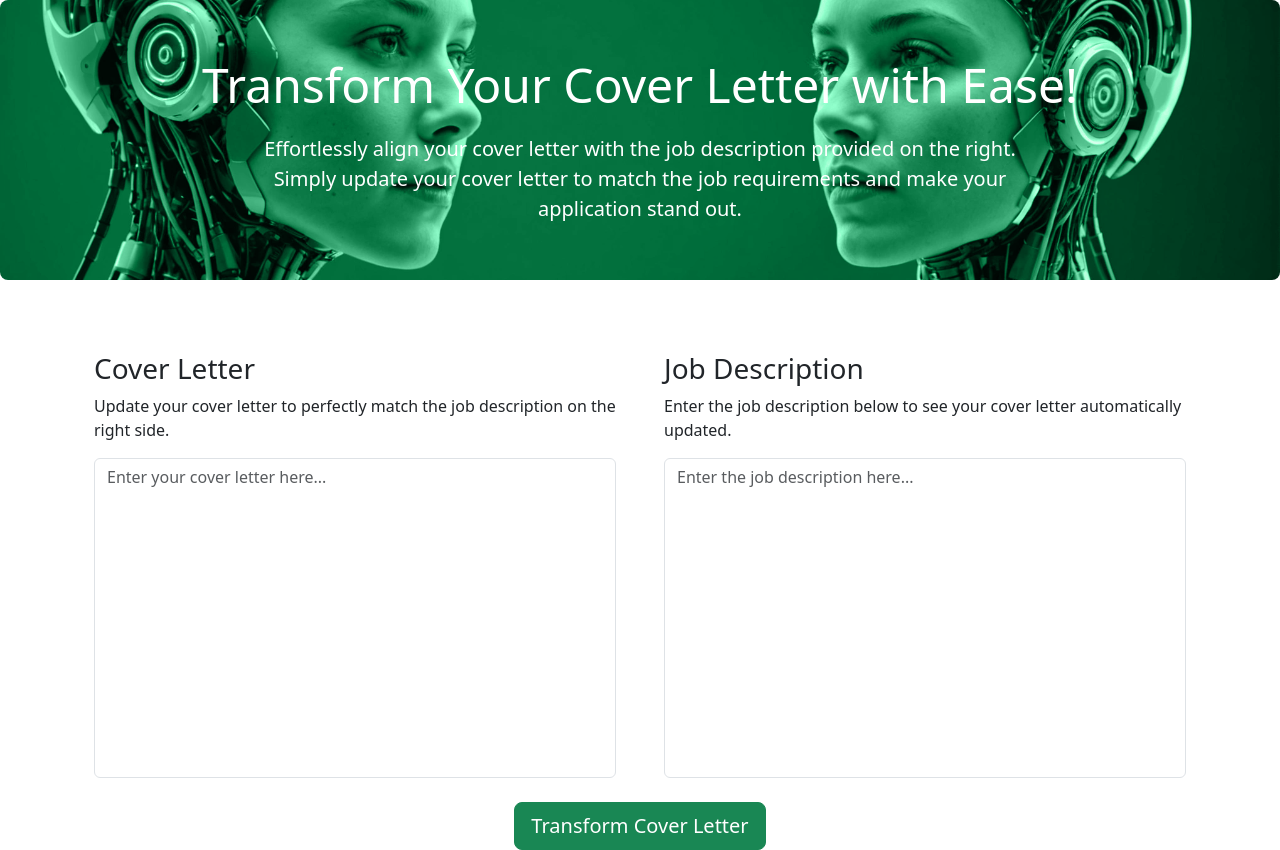
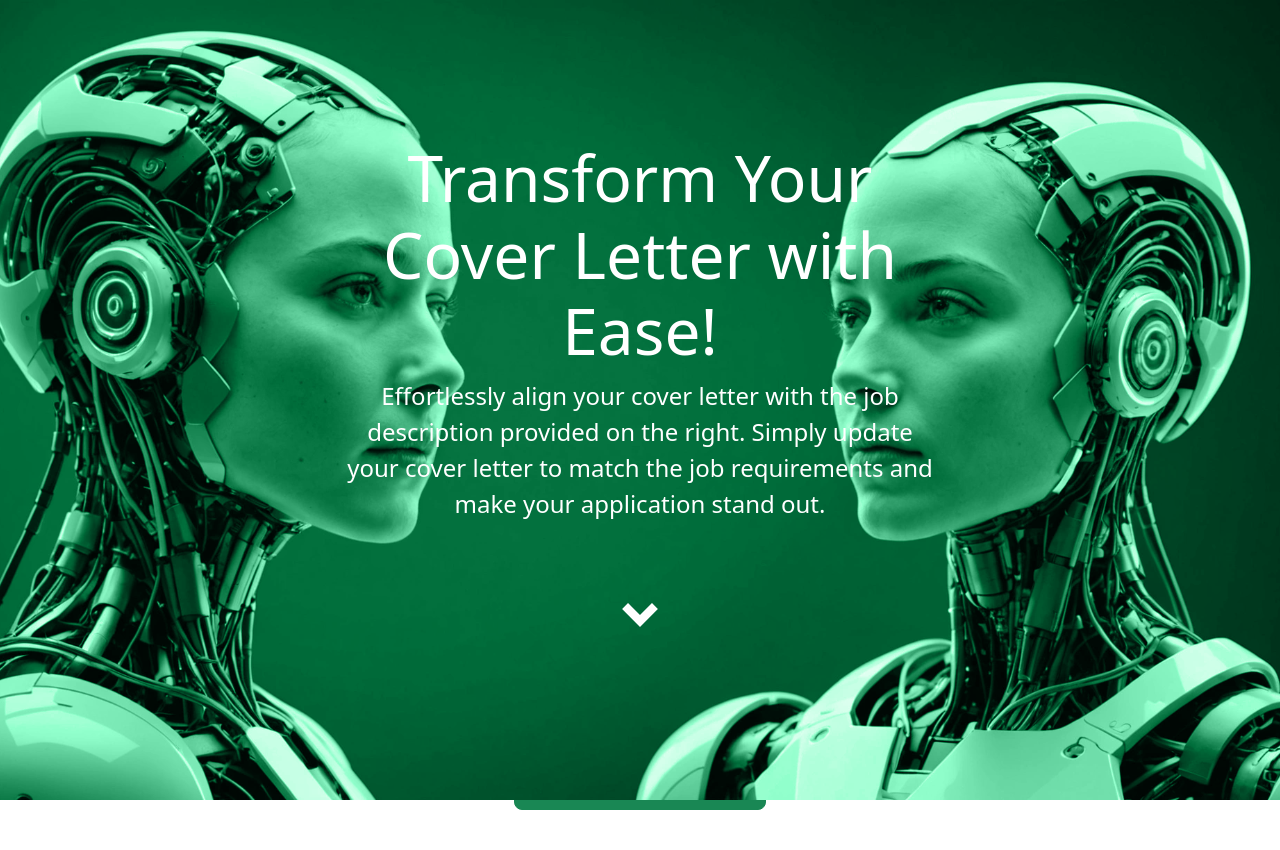
Before and after one commit to muhammadawaisshaikh/react-google-ai-change-cover-wrt-jd, a React (Vite) app: page / in a window 1280 px wide. After the commit the page ends 810 px from the top, so only its background shows below. Built offline with nearby package versions, Linux system fonts and the light colour scheme.

Commit message:
added animations

```diff
--- a/package.json
+++ b/package.json
@@ -11,6 +11,7 @@
   },
   "dependencies": {
     "@google/generative-ai": "^0.17.1",
+    "gsap": "^3.12.5",
     "react": "^18.3.1",
     "react-dom": "^18.3.1",
     "zustand": "^4.5.5"
--- a/src/assets/css/banner.css
+++ b/src/assets/css/banner.css
@@ -4,22 +4,46 @@
     background-color: #198754;
     background-blend-mode: luminosity;
     color: white;
-    text-align: center;
-    padding: 50px 20px;
-    border-radius: 8px;
-    height: 35vh;
+    position: absolute;
+    top: 0;
+    left: 0;
+    width: 100%;
+    height: 100vh;
     display: flex;
     justify-content: center;
     align-items: center;
+    transition: transform 1.5s ease;
+    overflow: hidden;
 }
 
-.banner h1 {
-    font-size: 3rem;
-    margin-bottom: 20px;
+.banner-content {
+    text-align: center;
+    padding: 20px;
+    width: 50%;
 }
 
-.banner p {
-    font-size: 1.25rem;
-    max-width: 800px;
-    margin: 0 auto;
+.banner-content h1 {
+    font-size: 4rem;
 }
+
+.banner-content p {
+    font-size: 1.5rem;
+}
+
+.arrow-button {
+    background: none;
+    border: none;
+    cursor: pointer;
+    margin-top: 20px;
+    font-size: 24px;
+    transition: transform 0.3s ease;
+}
+
+.arrow-button svg {
+    fill: #3498db;
+    transition: fill 0.3s ease;
+}
+
+.arrow-button:hover svg {
+    fill: #2980b9;
+}
--- a/src/components/Banner.jsx
+++ b/src/components/Banner.jsx
@@ -1,11 +1,31 @@
+import React from 'react';
+import { gsap } from 'gsap';
 import '../assets/css/banner.css';
 
 const Banner = () => {
+    const handleArrowClick = () => {
+        gsap.to('.banner', {
+            y: '-100vh',
+            duration: 0.5,
+            ease: 'power2.out',
+            onComplete: () => {
+                console.log('Animation complete!');
+            },
+        });
+    };
+
     return (
         <div className="banner">
-            <div>
+            <div className="banner-content">
                 <h1>Transform Your Cover Letter with Ease!</h1>
-                <p>Effortlessly align your cover letter with the job description provided on the right. Simply update your cover letter to match the job requirements and make your application stand out.</p>
+                <p>
+                    Effortlessly align your cover letter with the job description provided on the right. Simply update your cover letter to match the job requirements and make your application stand out.
+                </p>
+                <button className="arrow-button" onClick={handleArrowClick}>
+                    <svg width="100" height="100" viewBox="0 0 24 24" fill="none" xmlns="http://www.w3.org/2000/svg">
+                        <path d="M12 16.293l-4.293-4.293 1.414-1.414L12 13.465l2.879-2.879 1.414 1.414L12 16.293z" fill="#fff"/>
+                    </svg>
+                </button>
             </div>
         </div>
     );
--- a/src/components/CoverLetter.jsx
+++ b/src/components/CoverLetter.jsx
@@ -17,7 +17,7 @@ const CoverLetter = () => {
           onChange={handleInputChange}
           placeholder="Enter your cover letter here..."
           className="form-control"
-          style={{ height: '40vh', resize: 'none' }}
+          style={{ height: '70vh', resize: 'none' }}
         />
       </div>
     </div>
--- a/src/components/JobDescription.jsx
+++ b/src/components/JobDescription.jsx
@@ -17,7 +17,7 @@ const JobDescription = () => {
           onChange={handleInputChange}
           placeholder="Enter the job description here..."
           className="form-control"
-          style={{ height: '40vh', resize: 'none' }}
+          style={{ height: '70vh', resize: 'none' }}
         />
       </div>
     </div>
```
